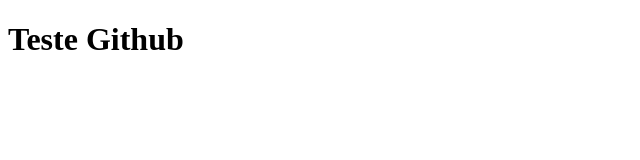
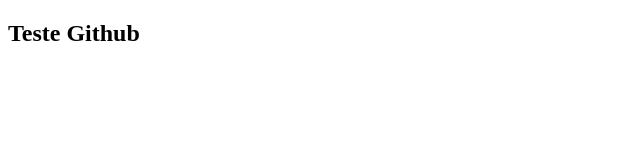
Before and after one commit to Cristiaan/projeto-so-baixos, a plain HTML site: page index.html in a window 1280 px wide. Shown: the whole page, without its empty margins (0-640 px from the left). Drawn offline with Linux system fonts and the light colour scheme.

Commit message:
alteração h1 para h2

```diff
--- a/index.html
+++ b/index.html
@@ -6,7 +6,7 @@
 </head>
 <body>
 
-    <h1>Teste Github</h1>
+    <h2>Teste Github</h2>
 
 </body>
 </html>
```
